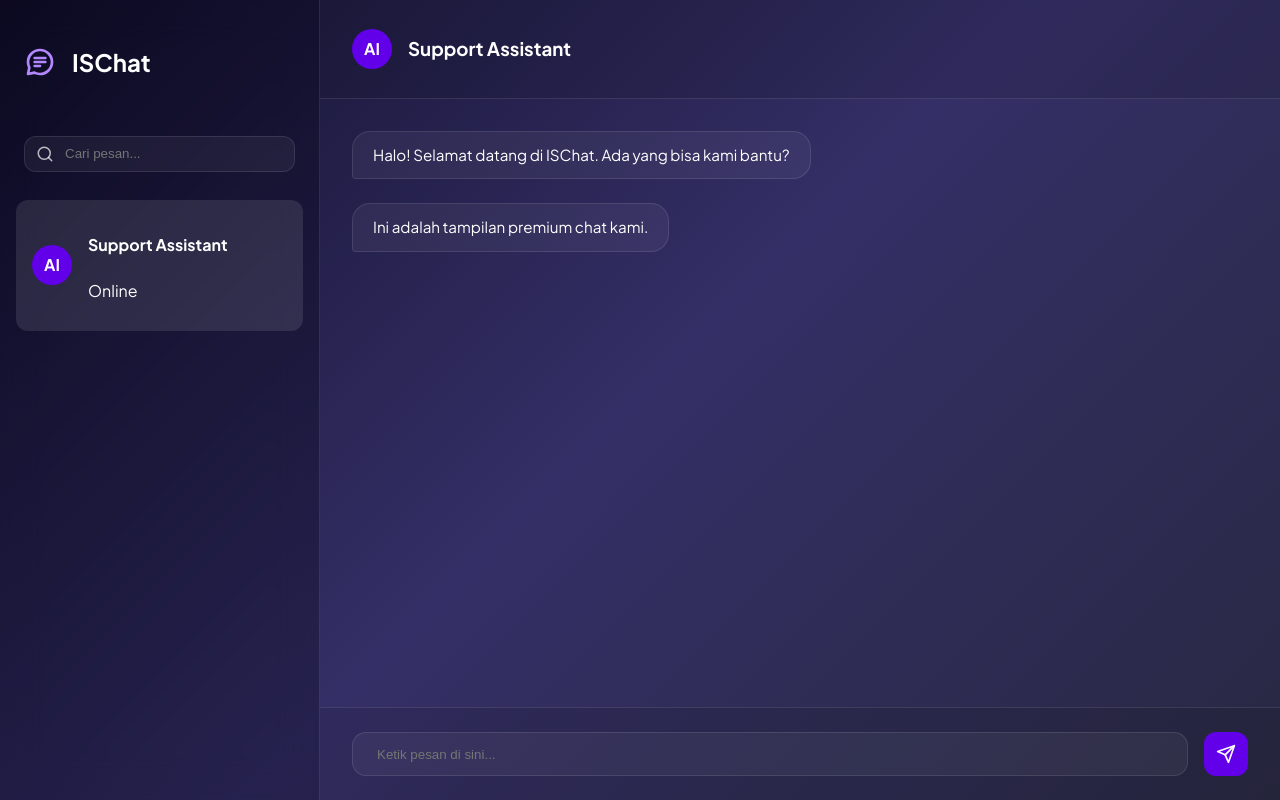
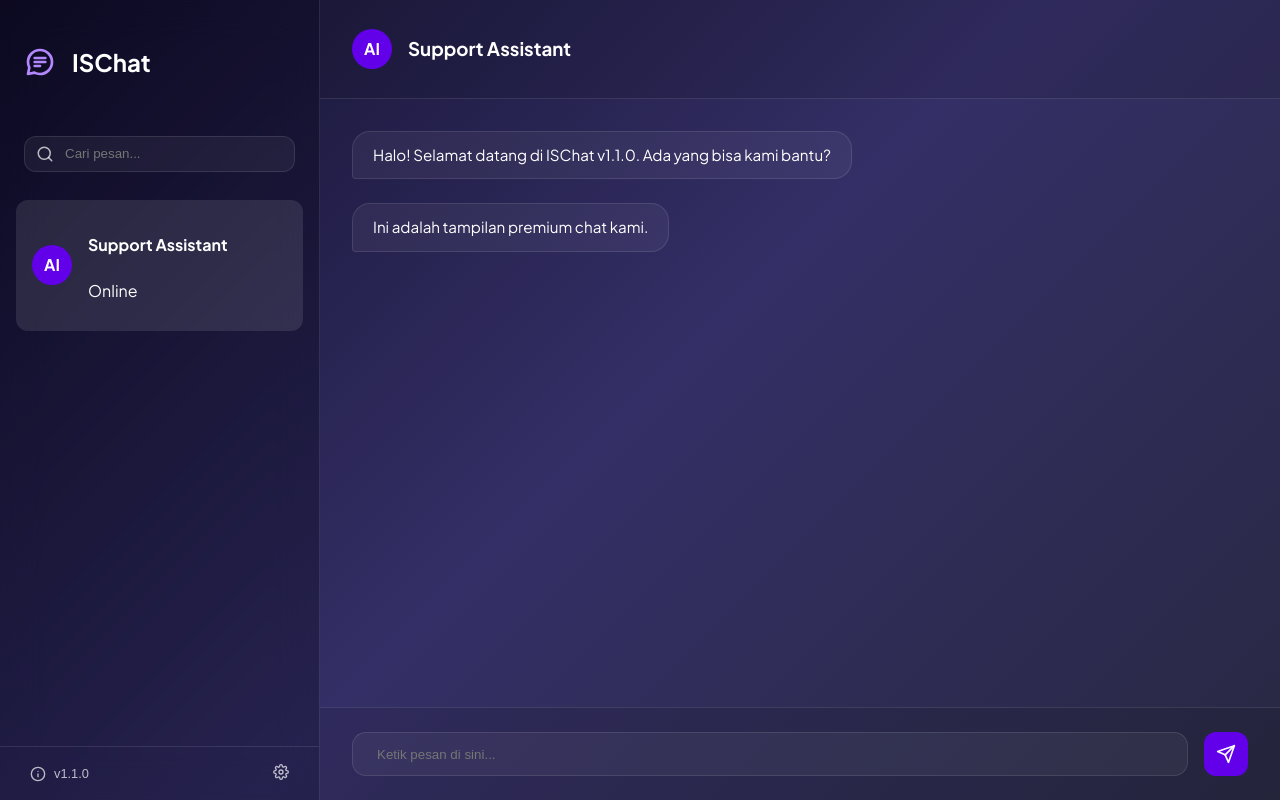
Before and after one commit to e-was24/ISChat, a React (Vite) app: page / in a window 1280 px wide. Both pictures are taken after a click on the button "Mulai Sekarang". Built offline with nearby package versions, Linux system fonts and the light colour scheme.

Commit message:
feat: add versioning system and update history modal (v1.1.0)

```diff
--- a/package.json
+++ b/package.json
@@ -1,7 +1,7 @@
 {
   "name": "ischat",
   "private": true,
-  "version": "0.0.0",
+  "version": "1.1.0",
   "type": "module",
   "scripts": {
     "dev": "vite",
--- a/src/components/ChatView.jsx
+++ b/src/components/ChatView.jsx
@@ -1,12 +1,19 @@
 import React, { useState } from 'react';
-import { SendIcon, SearchIcon, LogoIcon } from './Icons';
+import { SendIcon, SearchIcon, LogoIcon, SettingsIcon, InfoIcon } from './Icons';
 
 const ChatView = () => {
   const [message, setMessage] = useState('');
+  const [showVersionModal, setShowVersionModal] = useState(false);
   const [messages, setMessages] = useState([
-    { id: 1, text: 'Halo! Selamat datang di ISChat. Ada yang bisa kami bantu?', sender: 'bot' },
+    { id: 1, text: 'Halo! Selamat datang di ISChat v1.1.0. Ada yang bisa kami bantu?', sender: 'bot' },
     { id: 2, text: 'Ini adalah tampilan premium chat kami.', sender: 'bot' }
   ]);
+
+  const versionHistory = [
+    { v: '1.1.0', detail: 'Implementasi Versi, History Update, & Chat Interface.' },
+    { v: '1.0.2', detail: 'PWA Navigation & Standalone Detection.' },
+    { v: '1.0.1', detail: 'Responsive UI & Premium SVG Icons.' }
+  ];
 
   const handleSend = (e) => {
     e.preventDefault();
@@ -15,7 +22,6 @@ const ChatView = () => {
     setMessages([...messages, { id: Date.now(), text: message, sender: 'user' }]);
     setMessage('');
 
-    // Simple auto-reply simulation
     setTimeout(() => {
       setMessages(prev => [...prev, { id: Date.now() + 1, text: 'Pesan Anda telah diterima! 🚀', sender: 'bot' }]);
     }, 1000);
@@ -28,10 +34,12 @@ const ChatView = () => {
           <LogoIcon className="sidebar-logo" />
           <h2>ISChat</h2>
         </div>
+
         <div className="search-bar">
           <SearchIcon className="search-icon" />
           <input type="text" placeholder="Cari pesan..." />
         </div>
+
         <div className="contact-list">
           <div className="contact-item active">
             <div className="avatar">AI</div>
@@ -40,6 +48,16 @@ const ChatView = () => {
               <p>Online</p>
             </div>
           </div>
+        </div>
+
+        <div className="sidebar-footer">
+          <button className="version-btn" onClick={() => setShowVersionModal(true)}>
+            <InfoIcon className="sidebar-icon" />
+            <span>v1.1.0</span>
+          </button>
+          <button className="settings-btn">
+            <SettingsIcon className="sidebar-icon" />
+          </button>
         </div>
       </aside>
 
@@ -73,6 +91,23 @@ const ChatView = () => {
           </button>
         </form>
       </main>
+
+      {showVersionModal && (
+        <div className="modal-overlay" onClick={() => setShowVersionModal(false)}>
+          <div className="modal-content glass-card" onClick={e => e.stopPropagation()}>
+            <h3>Update History</h3>
+            <div className="version-list">
+              {versionHistory.map(item => (
+                <div key={item.v} className="version-item">
+                  <span className="v-tag">{item.v}</span>
+                  <p>{item.detail}</p>
+                </div>
+              ))}
+            </div>
+            <button className="btn btn-primary" onClick={() => setShowVersionModal(false)}>Tutup</button>
+          </div>
+        </div>
+      )}
     </div>
   );
 };
--- a/src/components/Icons.jsx
+++ b/src/components/Icons.jsx
@@ -58,3 +58,18 @@ export const SearchIcon = ({ className }) => (
     <path d="M21 21L16.65 16.65" stroke="currentColor" strokeWidth="2" strokeLinecap="round" strokeLinejoin="round"/>
   </svg>
 );
+
+export const SettingsIcon = ({ className }) => (
+  <svg className={className} viewBox="0 0 24 24" fill="none" xmlns="http://www.w3.org/2000/svg">
+    <circle cx="12" cy="12" r="3" stroke="currentColor" strokeWidth="2" strokeLinecap="round" strokeLinejoin="round"/>
+    <path d="M19.4 15a1.65 1.65 0 0 0 .33 1.82l.06.06a2 2 0 0 1 0 2.83 2 2 0 0 1-2.83 0l-.06-.06a1.65 1.65 0 0 0-1.82-.33 1.65 1.65 0 0 0-1 1.51V21a2 2 0 0 1-2 2 2 2 0 0 1-2-2v-.09A1.65 1.65 0 0 0 9 19.4a1.65 1.65 0 0 0-1.82.33l-.06.06a2 2 0 0 1-2.83 0 2 2 0 0 1 0-2.83l.06-.06a1.65 1.65 0 0 0 .33-1.82 1.65 1.65 0 0 0-1.51-1H3a2 2 0 0 1-2-2 2 2 0 0 1 2-2h.09A1.65 1.65 0 0 0 4.6 9a1.65 1.65 0 0 0-.33-1.82l-.06-.06a2 2 0 0 1 0-2.83 2 2 0 0 1 2.83 0l.06.06a1.65 1.65 0 0 0 1.82.33H9a1.65 1.65 0 0 0 1-1.51V3a2 2 0 0 1 2-2 2 2 0 0 1 2 2v.09a1.65 1.65 0 0 0 1 1.51 1.65 1.65 0 0 0 1.82-.33l.06-.06a2 2 0 0 1 2.83 0 2 2 0 0 1 0 2.83l-.06.06a1.65 1.65 0 0 0-.33 1.82V9a1.65 1.65 0 0 0 1.51 1H21a2 2 0 0 1 2 2 2 2 0 0 1-2 2h-.09a1.65 1.65 0 0 0-1.51 1z" stroke="currentColor" strokeWidth="2" strokeLinecap="round" strokeLinejoin="round"/>
+  </svg>
+);
+
+export const InfoIcon = ({ className }) => (
+  <svg className={className} viewBox="0 0 24 24" fill="none" xmlns="http://www.w3.org/2000/svg">
+    <circle cx="12" cy="12" r="10" stroke="currentColor" strokeWidth="2"/>
+    <line x1="12" y1="16" x2="12" y2="12" stroke="currentColor" strokeWidth="2" strokeLinecap="round"/>
+    <line x1="12" y1="8" x2="12.01" y2="8" stroke="currentColor" strokeWidth="2" strokeLinecap="round"/>
+  </svg>
+);
--- a/src/index.css
+++ b/src/index.css
@@ -282,6 +282,48 @@ h1 {
   flex-shrink: 0;
 }
 
+.sidebar-footer {
+  padding: 1rem 1.5rem;
+  border-top: 1px solid var(--glass-border);
+  display: flex;
+  justify-content: space-between;
+  align-items: center;
+}
+
+.version-btn {
+  background: none;
+  border: none;
+  color: var(--text-secondary);
+  font-size: 0.8rem;
+  display: flex;
+  align-items: center;
+  gap: 0.5rem;
+  cursor: pointer;
+  transition: color 0.2s;
+}
+
+.version-btn:hover {
+  color: white;
+}
+
+.sidebar-icon {
+  width: 16px;
+  height: 16px;
+}
+
+.settings-btn {
+  background: none;
+  border: none;
+  color: var(--text-secondary);
+  cursor: pointer;
+  transition: transform 0.3s ease;
+}
+
+.settings-btn:hover {
+  transform: rotate(30deg);
+  color: white;
+}
+
 .chat-main {
   flex: 1;
   display: flex;
@@ -366,6 +408,60 @@ h1 {
   justify-content: center;
 }
 
+/* Modal Styles */
+.modal-overlay {
+  position: fixed;
+  top: 0;
+  left: 0;
+  width: 100vw;
+  height: 100vh;
+  background: rgba(0, 0, 0, 0.7);
+  display: flex;
+  align-items: center;
+  justify-content: center;
+  z-index: 2000;
+  backdrop-filter: blur(8px);
+  -webkit-backdrop-filter: blur(8px);
+}
+
+.modal-content {
+  max-width: 500px;
+  width: 90%;
+  padding: 2.5rem;
+  gap: 1.5rem;
+}
+
+.version-list {
+  width: 100%;
+  max-height: 300px;
+  overflow-y: auto;
+  margin-bottom: 2rem;
+}
+
+.version-item {
+  padding: 1rem;
+  background: rgba(255, 255, 255, 0.05);
+  border-radius: 12px;
+  margin-bottom: 1rem;
+  text-align: left;
+}
+
+.v-tag {
+  font-size: 0.75rem;
+  font-weight: 700;
+  background: var(--primary);
+  padding: 0.2rem 0.6rem;
+  border-radius: 6px;
+  display: inline-block;
+  margin-bottom: 0.5rem;
+}
+
+.version-item p {
+  font-size: 0.9rem;
+  color: var(--text-secondary);
+  margin: 0;
+}
+
 .reload-toast {
   position: fixed;
   bottom: 2rem;
```
